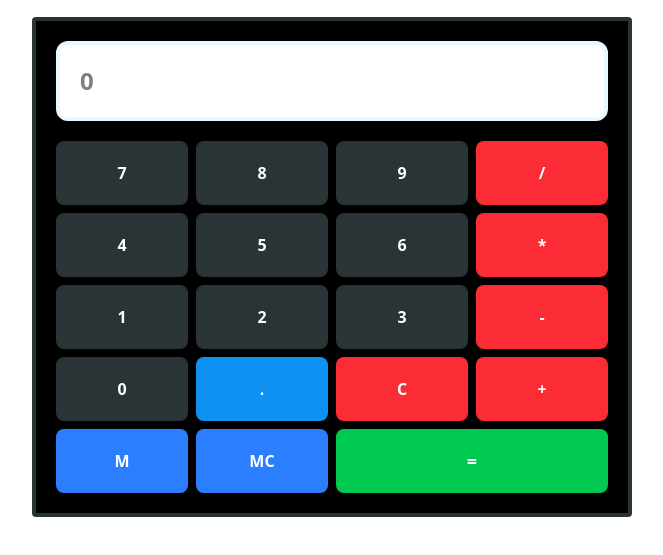
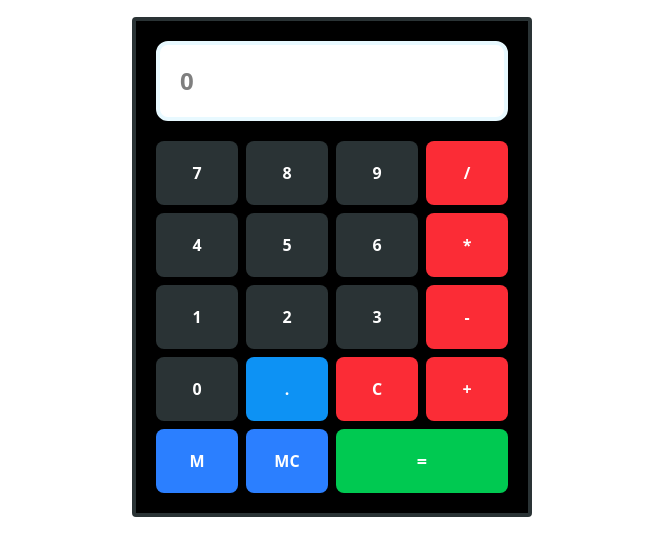
Before and after one commit to nghnam05/Caculator, a website: page index.html in a window 1280 px wide. Shown: the part 203-758 px from the top of the page, without its empty margins (308-971 px from the left). Drawn offline with Linux system fonts and the light colour scheme.

Commit message:
fix desktop screen

```diff
--- a/index.html
+++ b/index.html
@@ -15,7 +15,7 @@
                 <h1 class="max-sm:text-4xl xl:text-[50px] font-bold text-center uppercase mb-3 font-roboto">Caculator</h1>
                 <p class="max-sm:text-sm xl:text-2xl text-gray-500 text-center font-medium">A simple yet powerful calculator.</p>
             </div>
-            <div class="caculator max-sm:w-full sm:w-[90%] xl:w-[600px] bg-black border-[4px] border-[#2A3335] mx-auto p-5 rounded-sm">
+            <div class="caculator max-sm:w-full sm:w-[90%] xl:w-[400px] bg-black border-[4px] border-[#2A3335] mx-auto p-5 rounded-sm">
                 <div class="display-screen w-full">
                     <input type="text" placeholder="0" id="display" class=" bg-[#FFF] outline-none border-[4px]  border-[#E8F9FF] w-full pl-2.5 max-sm:py-3  xl:p-5 rounded-xl text-black font-semibold max-sm:text-lg xl:text-2xl">
                 </div>
```
Also changed, not shown: src/output.css.
